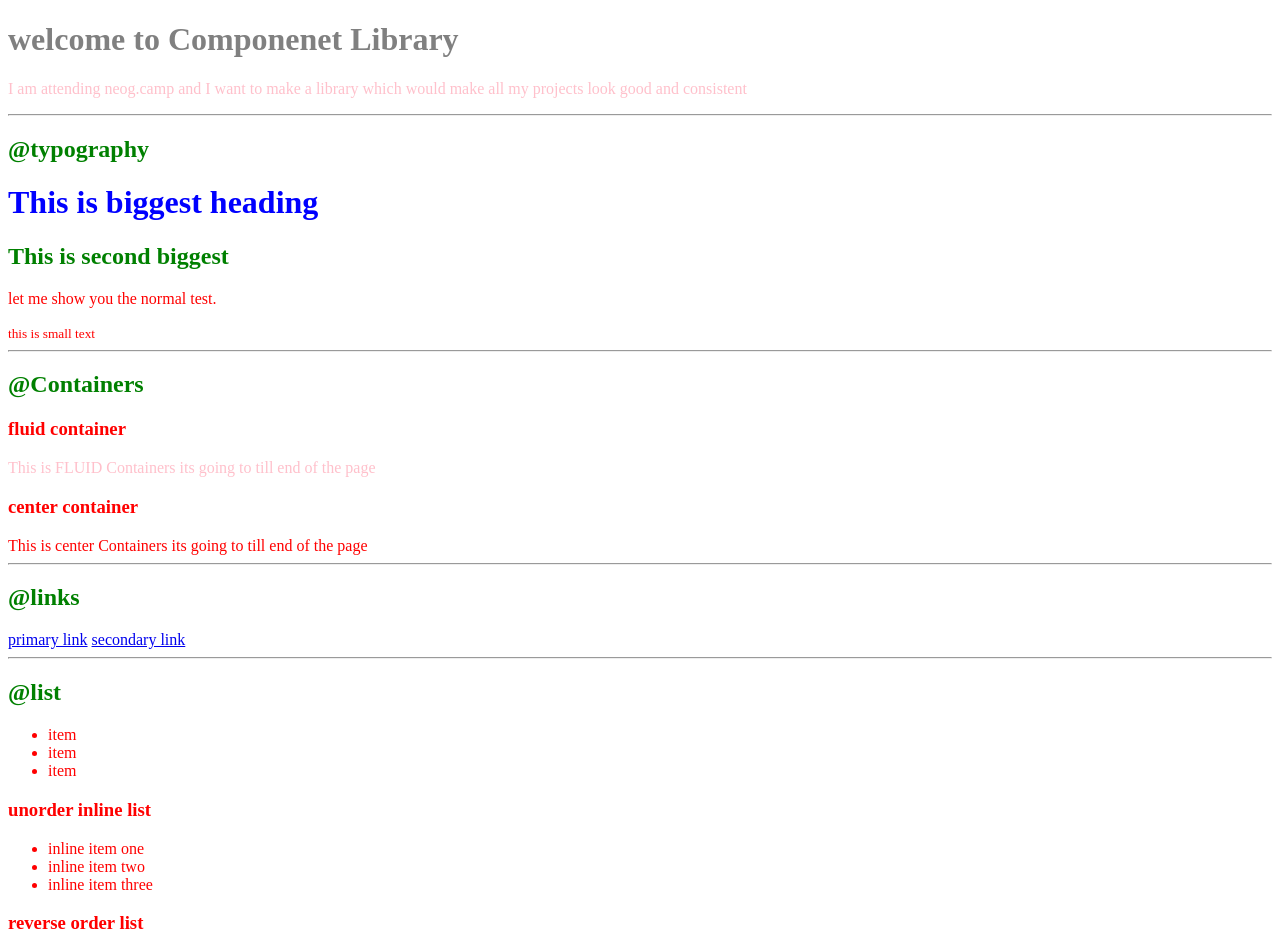
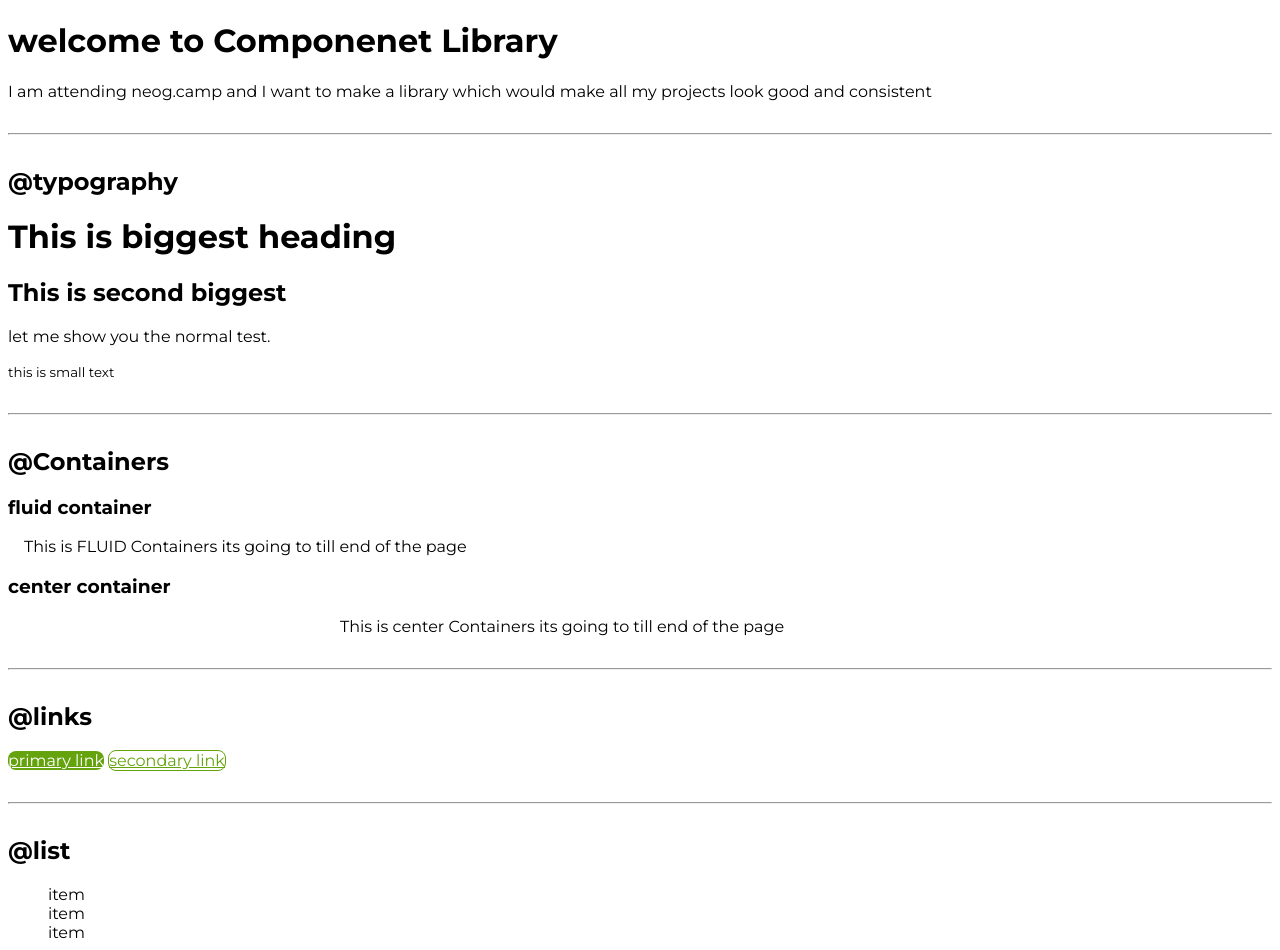
Before and after one commit to sachinkumar490/camp-html, a plain HTML site: page index.html in a window 1280 px wide. Shown: the top 950 px of the page. Drawn offline with Linux system fonts and the light colour scheme.

Commit message:
list update

```diff
--- a/index.html
+++ b/index.html
@@ -7,8 +7,8 @@
     <link rel="stylesheet" href="style.css">
 </head>
 <body>
-    <h1 id="lib-header"> welcome to Componenet Library</h1>
-    <p class="para">I am attending neog.camp and I want to make a library  which would make all my projects look good and consistent</p>
+    <h1> welcome to Componenet Library</h1>
+    <p>I am attending neog.camp and I want to make a library  which would make all my projects look good and consistent</p>
 <!-- break the line using hr tag -->
     <hr>
 <h2>@typography</h2>
@@ -25,20 +25,20 @@
 
 
 <h3>fluid container</h3>
-<div class="para">This is FLUID Containers its going to till end of the page</div>
+<div class="container container-fluid">This is FLUID Containers its going to till end of the page</div>
 
 <h3>center container</h3>
-<div>This is center Containers its going to till end of the page</div>
+<div class="container container-center">This is center Containers its going to till end of the page</div>
 <hr>
 <h2>@links</h2>
-<a href="google.com">primary link</a>
-<a href="google.com">secondary link</a>
+<a class="link primary-link" href="google.com">primary link</a>
+<a class="link secondary-links" href="google.com">secondary link</a>
 
 
 <hr>
 <h2>@list</h2>
 <!-- unoreder list -->
-<ul>
+<ul class="non-bullet">
 <li>item</li>
 <li>item</li>
 <li>item</li>
@@ -46,10 +46,10 @@
 
 <h3>unorder inline list</h3>
 
-<ul>
-    <li>inline item one</li>
-    <li>inline item two</li>
-    <li>inline item three</li>
+<ul class="non-bullet">
+    <li class="list-item-inline">inline item one</li>
+    <li class="list-item-inline">inline item two</li>
+    <li class="list-item-inline">inline item three</li>
 </ul>
 <h3>reverse order list</h3>
     <ol>
--- a/style.css
+++ b/style.css
@@ -1,15 +1,46 @@
+@import url('https://fonts.googleapis.com/css2?family=Montserrat:wght@400;700&display=swap');
+:root{
+    --primary-color:#65a30d;
+}
+
 body{
-    color: red;
+    font-family: 'Montserrat', sans-serif;
 }
-h1{
-    color: blue;
+
+hr{
+    margin: 2rem 0rem;
 }
-h2{
-    color: green;
+/* container */
+.container{
+    padding: 0rem 1rem;
 }
-#lib-header{
-    color: grey;
+.container-center{
+    max-width: 600px;
+    margin: auto;
 }
-.para{
-    color: pink;
+
+/* links */
+.links{
+    text-decoration: none;
+    padding: 0.5rem 1rem ;
 }
+.primary-link{
+  background-color: var(--primary-color);
+  border-radius: 0.5rem;
+  color: white;
+}
+.secondary-links{
+    color: var(--primary-color);
+    border-radius: 0.5rem;
+    border: 1px solid var(--primary-color);
+}
+/* lists */
+.non-bullet{
+    list-style: none;
+}
+/* item list in same line / row */
+.list-item-inline{
+    display: inline;
+    padding: 0rem 0.5rem;
+
+}
```
